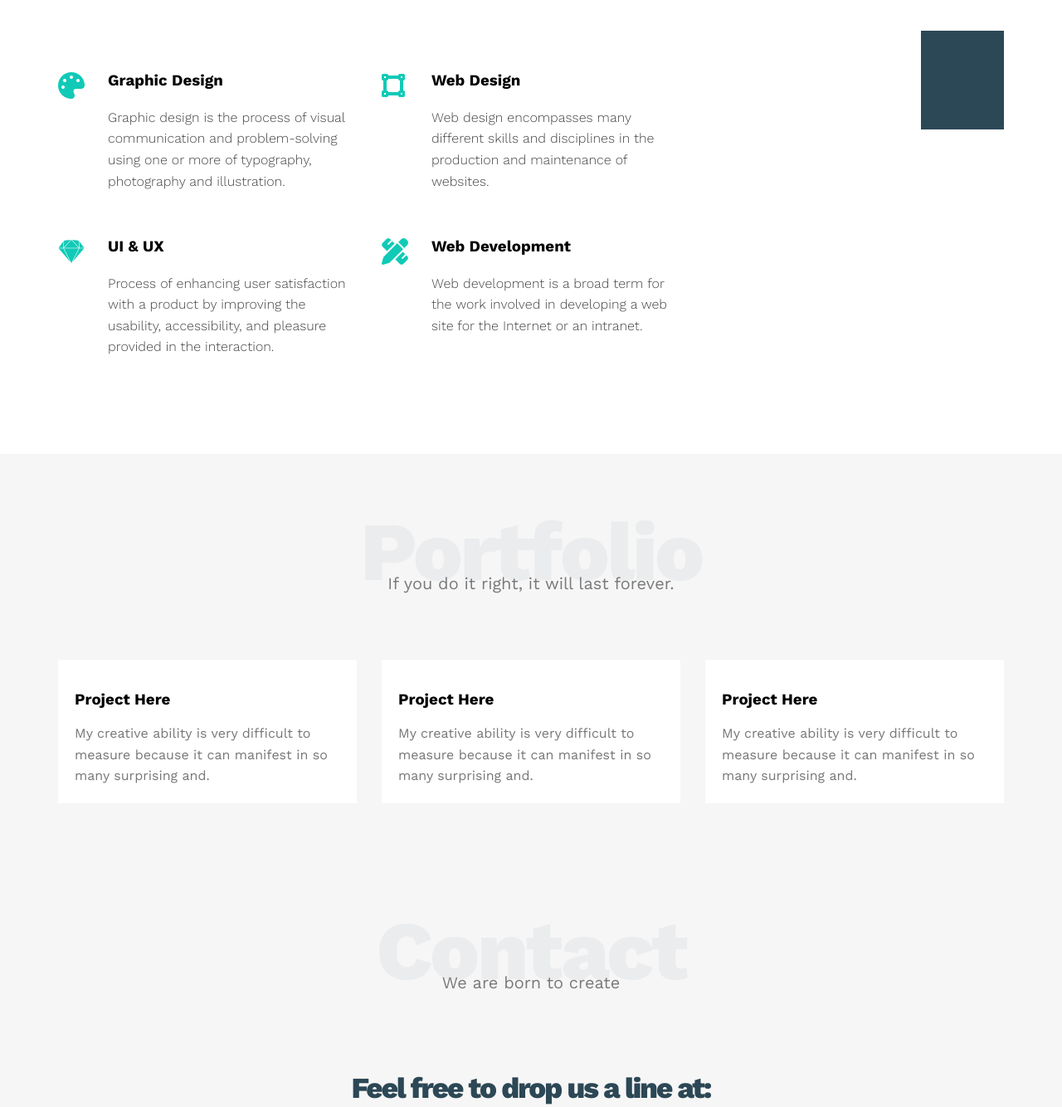
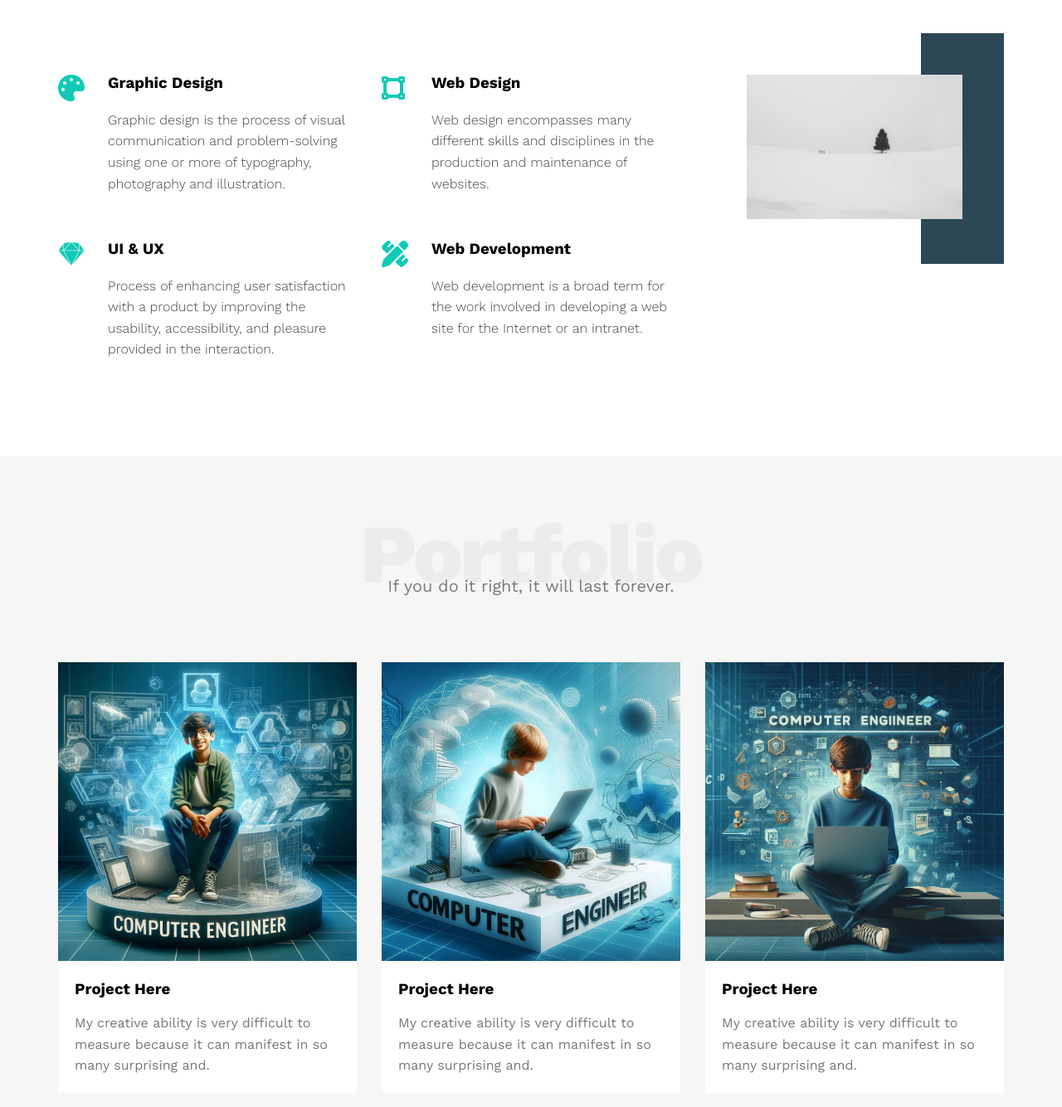
Before and after one commit to ahmed-tarek-2004/HTML-CSS, a plain HTML site: page index.html in a window 1280 px wide. Shown: the part 1376-2710 px from the top of the page at 83% size. Drawn offline with nearby package versions, Linux system fonts and the light colour scheme; files that its build step writes are made by us from their sources.

Commit message:
Update index.html
Signed-off-by: Ahmed Tarek <122125653+ahmed-tarek-2004@users.noreply.github.com>

```diff
--- a/index.html
+++ b/index.html
@@ -5,9 +5,9 @@
   <meta name="discription" content="MY first Project">
   <title>Leon</title>
   <!-- Main Template CSS -->
-  <link rel="stylesheet" href="master.css">
+  <link rel="stylesheet" href="CSS/master.css">
   <!-- normalize.css -->
-  <link rel="stylesheet" href="normalize.css">
+  <link rel="stylesheet" href="cSS/normalize.css">
   <!-- Work Sans font -->
   <link rel="preconnect" href="https://fonts.googleapis.com">
   <link rel="preconnect" href="https://fonts.gstatic.com" crossorigin>
@@ -18,7 +18,7 @@
 <body>
   <div class="header">
     <div class="container">
-      <img class ="logo" src="logo.png" alt="">
+      <img class ="logo" src="images/logo.png" alt="">
       <div class="links">
         <span class="icon">
           <span></span>
@@ -118,7 +118,7 @@
           </div>
           <div class="col">
             <div class="image image-column">
-              <img decoding="async" src="cristina-gottardi-4L-AyDJM-yM-unsplash.jpg" alt="" />
+              <img decoding="async" src="images/cristina-gottardi-4L-AyDJM-yM-unsplash.jpg" alt="" />
             </div>
           </div>
         </div>
@@ -132,21 +132,21 @@
         <p>If you do it right, it will last forever.</p>
         <div class="portfolio-content">
           <div class="card">
-            <img decoding="async" src="I1.jpg" alt="" />
+            <img decoding="async" src="images/I1.jpg" alt="" />
             <div class="info">
               <h3>Project Here</h3>
               <p>My creative ability is very difficult to measure because it can manifest in so many surprising and.</p>
             </div>
           </div>
           <div class="card">
-            <img decoding="async" src="I2.jpg" alt="" />
+            <img decoding="async" src="images/I2.jpg" alt="" />
             <div class="info">
               <h3>Project Here</h3>
               <p>My creative ability is very difficult to measure because it can manifest in so many surprising and.</p>
             </div>
           </div>
           <div class="card">
-            <img decoding="async" src="I3.jpg" alt="" />
+            <img decoding="async" src="images/I3.jpg" alt="" />
             <div class="info">
               <h3>Project Here</h3>
               <p>My creative ability is very difficult to measure because it can manifest in so many surprising and.</p>
@@ -175,7 +175,7 @@
     </div>
     <!-- End Contact -->
     <!-- Start Footer -->
-    <div class="footer">&copy; 2021 <span>Leon</span> All Right Reserved</div>
+    <div class="footer">&copy; 2024 <span>Leon</span> All Right Reserved</div>
     <!-- End Footer -->
 </body>
 </html>
```
